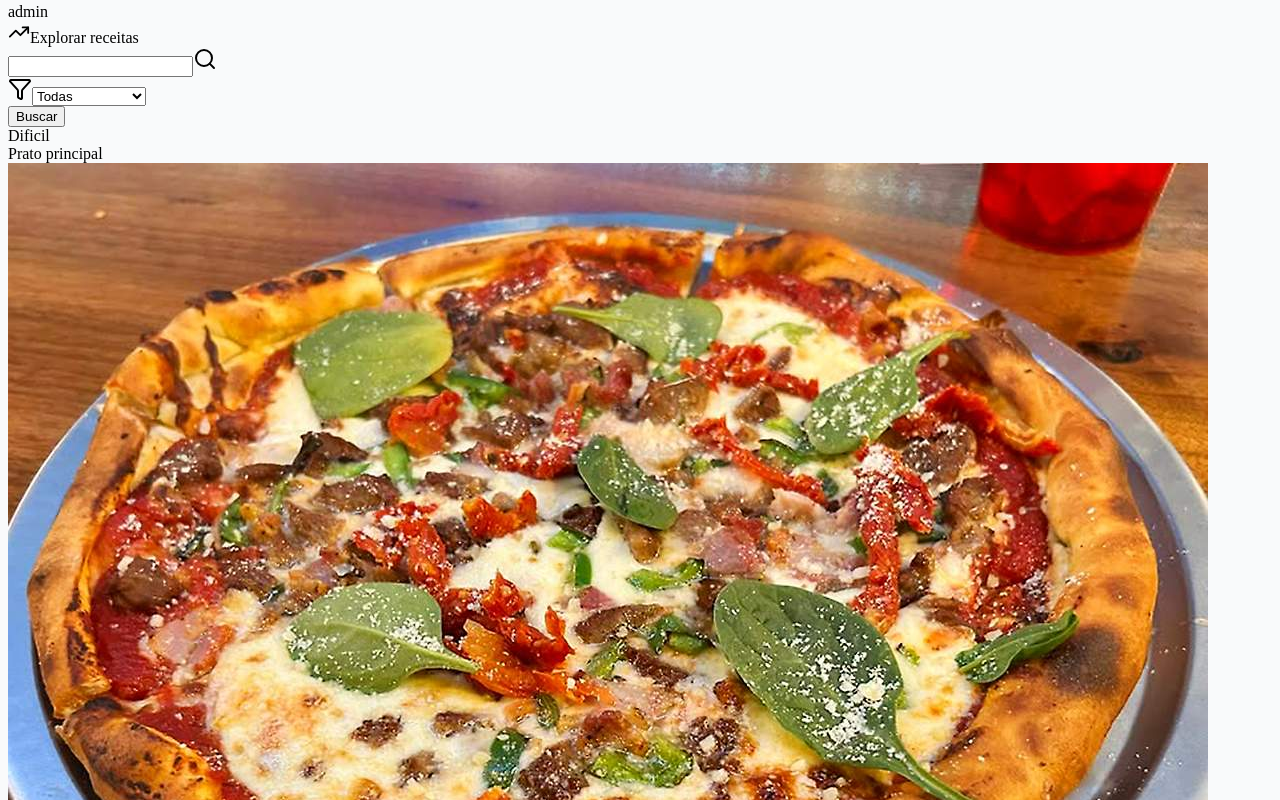
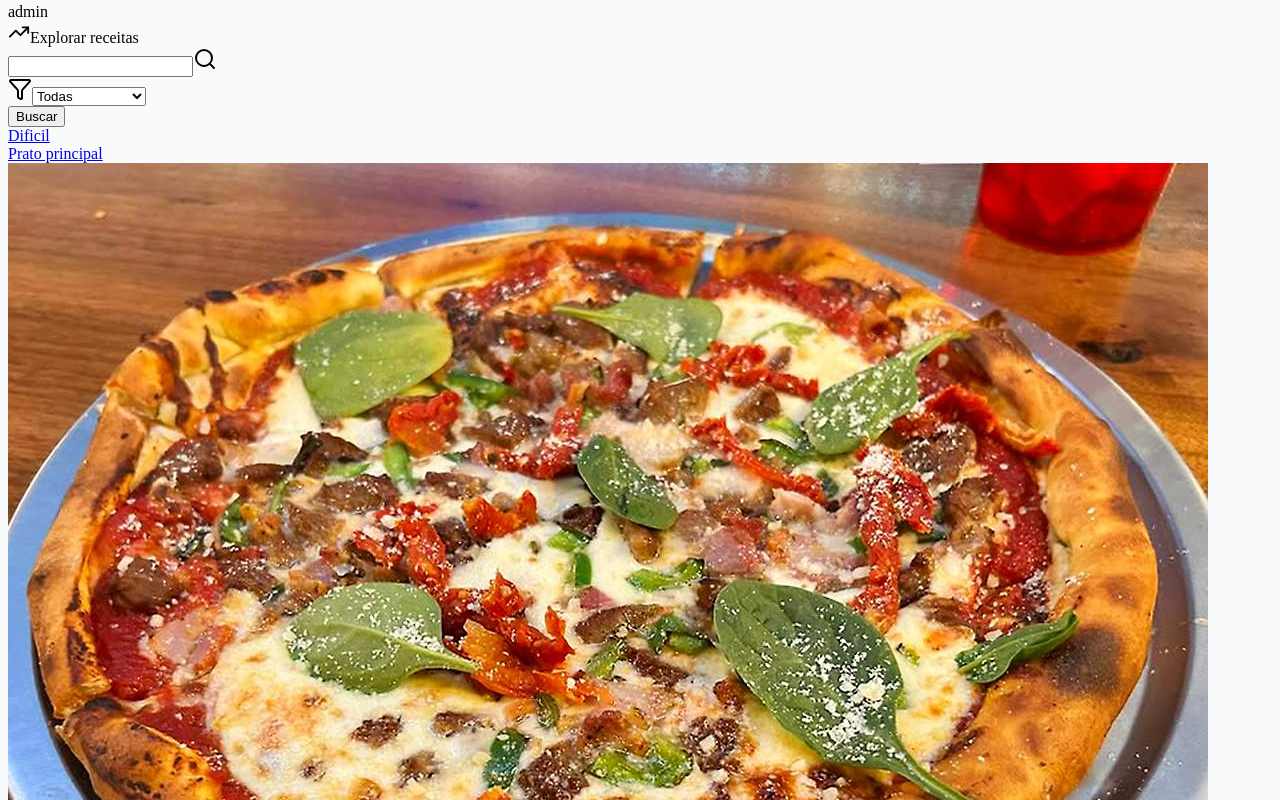
Before and after one commit to Leleo1337/myrecipes, a React (Vite) app: page /recipes in a window 1280 px wide. Shown: the part 4660-5460 px from the top of the page. Built offline with nearby package versions, Linux system fonts and the light colour scheme; the HTML template or start-up script is replaced by a standard one.

Commit message:
feat: change main wrapper to LINK

```diff
--- a/src/components/recipes/RecipeCard.tsx
+++ b/src/components/recipes/RecipeCard.tsx
@@ -1,11 +1,12 @@
 import { Clock, Heart, MessageCircleIcon, Users2 } from 'lucide-react';
 import pizza from '../../assets/pizza.jpg';
 import pfp from '../../assets/anime.png';
+import { Link } from 'react-router';
 
 export default function RecipeCard() {
 	return (
 		<>
-			<div className='w-full h-full overflow-hidden transition duration-150 ease-in bg-white border-white shadow cursor-pointer group relateive lg:h-full hover:outline outline-white rounded-xl hover:outline-emerald-200 hover:shadow-lg shadow-gray-600/10'>
+			<Link to={'/recipes/312das'} className='w-full h-full overflow-hidden transition duration-150 ease-in bg-white border-white shadow cursor-pointer group relateive lg:h-full hover:outline outline-white rounded-xl hover:outline-emerald-200 hover:shadow-lg shadow-gray-600/10'>
 				<div className='relative rounded-xl'>
 					<div className='absolute flex justify-between w-full px-2 top-4 z-1'>
 						<div className='px-4 py-0.5 text-red-700 bg-red-300/90 font-semibold text-sm rounded-xl'>Dificil</div>
@@ -61,7 +62,7 @@ export default function RecipeCard() {
 						</div>
 					</div>
 				</div>
-			</div>
+			</Link>
 		</>
 	);
 }
```
